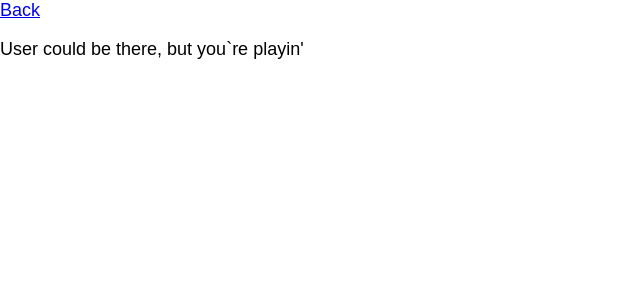
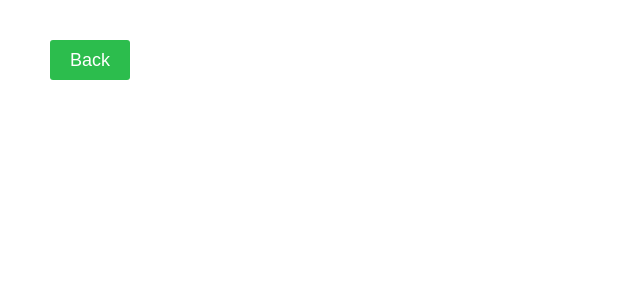
Before and after one commit to Johnnypanda/github-profile-viewer, a React (Create React App) app: page /view in a window 1280 px wide. Shown: the top 300 px of the page, without its empty margins (0-640 px from the left). Built offline with nearby package versions, Linux system fonts and the light colour scheme.

Commit message:
add the second view

```diff
--- a/src/App.js
+++ b/src/App.js
@@ -9,48 +9,48 @@ const clientID = 'Iv1.c2e909d24dda441f',
 	  clientSecret ='c44b9901acf89d00e55a61901f9edcca4940f511';
 
 class App extends Component {
- constructor(props){
- 	super(props);
-	 	this.state = {	users: [],
-		currentUser: 'Johnnypanda',
-		url: '',
+	state = {
+		users: [],
+		currentUser: undefined,
+		url: undefined,
+		userData: [],
 		error: ''
 	}
-	this.viewUser.bind(this);
- }
 
- viewUser = () => {
- 	console.log(this)
- }
-
-
+	viewUser = (e) => {
+		this.setState({currentUser: e.target.id})
+	}
 
 	getUserList = async (e) => {
 		e.preventDefault();
 		const user = e.target.elements.user.value;
-		// const api_call = await fetch(`https://api.github.com/users/${user}?client_id=${clientID}&client_secret=${clientSecret}`);
 		const api_call = await fetch(`https://api.github.com/search/users?q=${user}`);
-		const data = await api_call.json(); //converts API call to JSON
+		const data = await api_call.json();
+
 		if(user){
 			console.log(data);
+			console.log(this.props.userData);
 			this.setState({
-				users: data.items,
-				error: ''
+				users: data.items
 			});
 		}
 	}
-
 
   	render() {
 	    return (
 		      <div className="App">
 
   		              <Route exact path="/" render={() => (
-  		              	<ListUsers getUserList={this.getUserList} viewUser={this.viewUser} users={this.state.users} />
+  		              	<ListUsers getUserList={this.getUserList}
+			  		               viewUser={this.viewUser}
+			  		               users={this.state.users}
+			  		               currentUser={this.state.currentUser}
+  		              	/>
 		              )}/>
 
   		              <Route path="/view" render={() => (
-						<ViewUser user={this.state.currentUser} />
+						<ViewUser currentUser={this.state.currentUser}
+								  users={this.state.users} />
 					  )}/>
 		      </div>
 	    )
--- a/src/ListUsers.js
+++ b/src/ListUsers.js
@@ -17,23 +17,25 @@ class ListUsers extends Component {
 			            name="user"
 			            placeholder="Type in a Github username..."
 			          />
-			          <button> Search </button>
+			          <button className="btn"> Search </button>
 			        </form>
 		        </div>
 
 		  		<ul className="list-users">
 		     	   {this.props.users.map((user) => (
+				          <li key={user.id}>
 
-				          <li key={user.id}>
 					            <p>{user.login}</p>
 					            <img src={user.avatar_url} style={{maxWidth: '120px'}}/>
 	 						    <Link to="/view"
 					          	 className ="view-user"
-					          	 onClick={() => (console.log(this.props.currentUser))}
-
+					          	 id={user.login}
+					          	 onClick={this.props.viewUser}
 					          	 >
 					          	View Profile
 					          	</Link>
+
+
 				          </li>
 				       ))}
 
--- a/src/ViewUser.js
+++ b/src/ViewUser.js
@@ -6,13 +6,19 @@ import sortBy from 'sort-by'
 
 
 class ViewUser extends Component {
-
 	render(){
 		  return (
-		  	<div>
+		  	<div className="container">
 		  		 <Link className="home" to="/">Back</Link>
-		  	   	 <p>{this.props.currentUser}</p>
-		  	   	 <p>User could be there, but you`re playin'</p>
+		  	   	  {this.props.users.map((user) => ((user.login === this.props.currentUser) ?
+		  	   	  				<div className="inner" key={user.id}>
+		  	   	  					{console.log(this.props.user_data)}
+		  	   	  					<p>{user.login}</p>
+		  	   	  					<img src={user.avatar_url} style={{maxWidth: '300px'}}/>
+		  	   	  					<a className="view-user" target={"_blank"} href={user.html_url}>Proceed to Github profile</a>
+	  	   	  					</div> : console.log('fail')
+				       ))}
+
 		  	</div>
   	);
   }
--- a/src/index.css
+++ b/src/index.css
@@ -9,6 +9,11 @@ body {
 	padding: 50px;
 	position: relative;
 	max-width: 1600px;
+
+}
+
+.container p {
+	text-align: center;
 }
 
 .form-area {
@@ -21,7 +26,7 @@ body {
 	padding: 10px;
 }
 
-.form-area button {
+.form-area .btn {
 	color: #fff;
 	width: 80px;
 	display: block;
@@ -34,6 +39,8 @@ body {
 }
 
 .list-users {
+	padding: 0;
+	margin: 0;
 	flex-wrap: wrap;
 	list-style: none;
 	display: flex;
@@ -56,3 +63,23 @@ body {
 .view-user:hover {
 	color: #18672b;
 }
+
+.home {
+	color: #fff;
+	background-color: #2CBD4D;
+	text-decoration: none;
+	padding: 10px 20px;
+	transition: background-color 0.3s ease;
+	border-radius: 3px;
+}
+
+.home:hover {
+	background-color: #18672b;
+}
+
+.inner {
+	max-width: 400px;
+	margin: 0 auto;
+	text-align: center;
+	font-size: 25px;
+}
```
